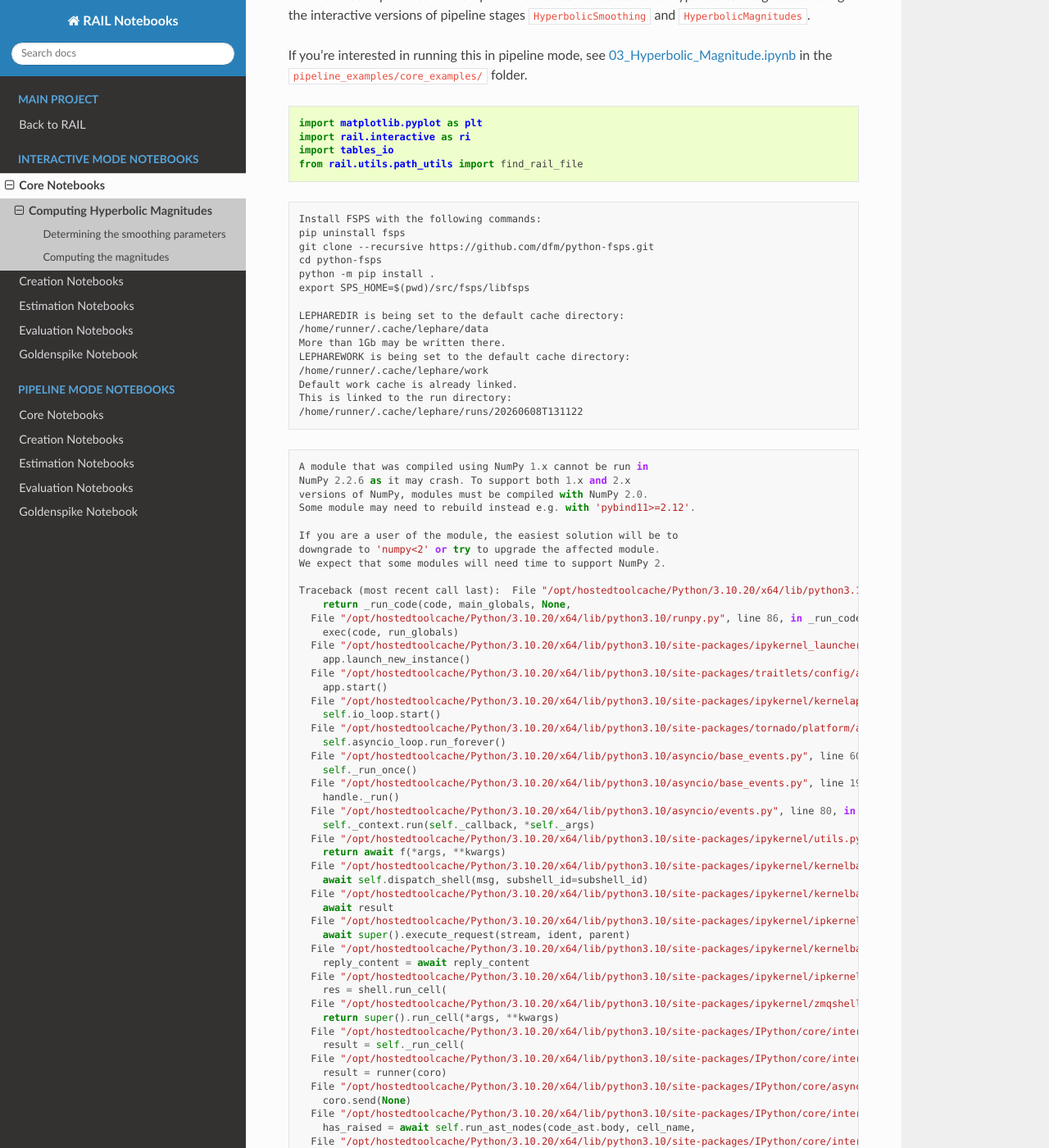
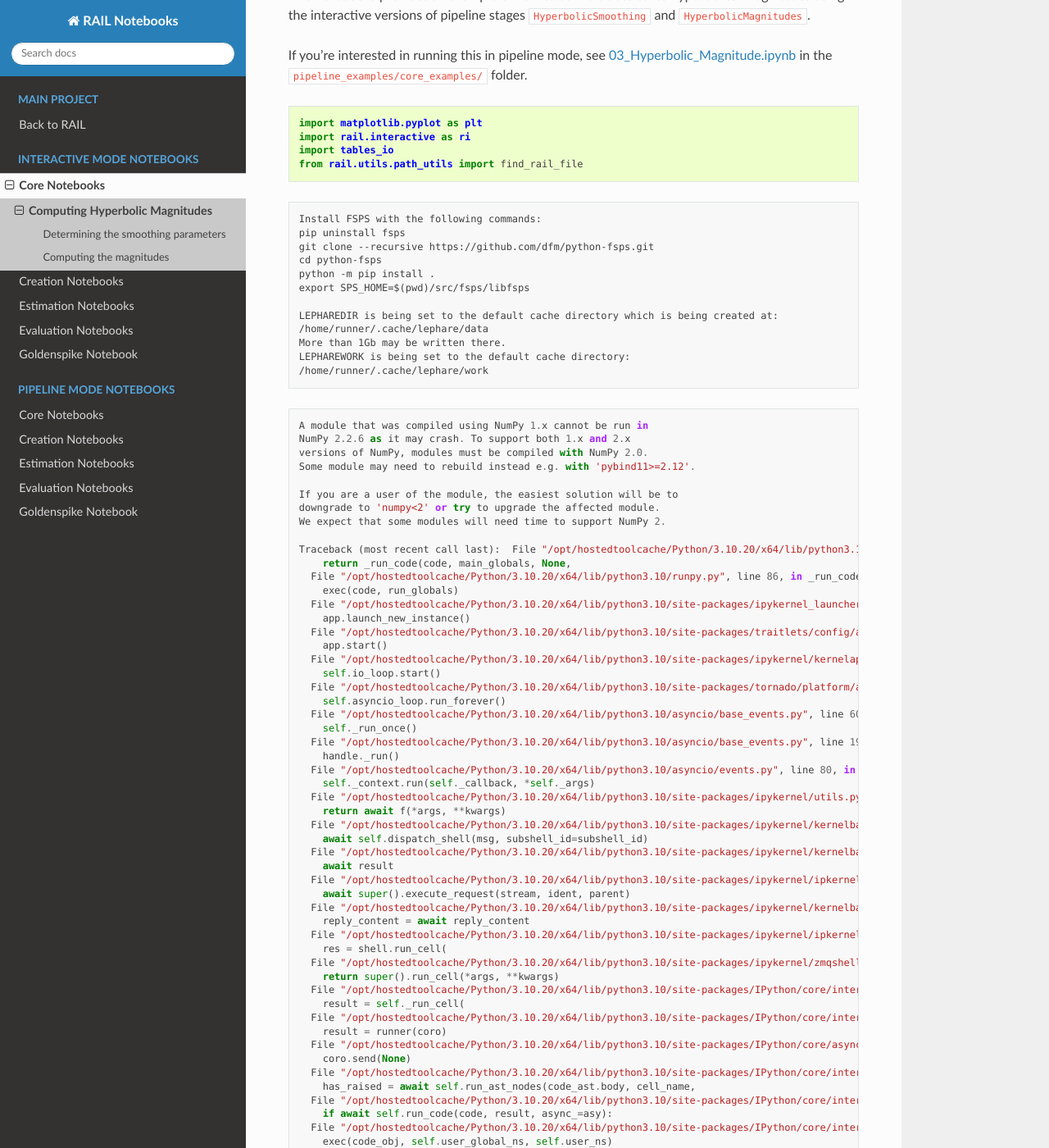
Before and after one commit to olivialynn/rail_notebooks, a Sphinx documentation site: the page built from docs/interactive_examples/rendered/core_examples/Hyperbolic_Magnitude.rst, in a window 1280 px wide and 1400 px high, scrolled down 393 px. Shown: the whole window at 82% size. Built offline with Sphinx 7.4.7 and the Read the Docs theme 3.1.0, drawn with Linux system fonts in a browser that asks for light colours; part of the change alters nothing that is shown; some of the changed text lies outside the part shown.

Commit message:
Apply automatic changes

```diff
--- a/docs/interactive_examples/rendered/core_examples/Hyperbolic_Magnitude.rst
+++ b/docs/interactive_examples/rendered/core_examples/Hyperbolic_Magnitude.rst
@@ -38,14 +38,11 @@ in the ``pipeline_examples/core_examples/`` folder.
     python -m pip install .
     export SPS_HOME=$(pwd)/src/fsps/libfsps
 
-    LEPHAREDIR is being set to the default cache directory:
+    LEPHAREDIR is being set to the default cache directory which is being created at:
     /home/runner/.cache/lephare/data
     More than 1Gb may be written there.
     LEPHAREWORK is being set to the default cache directory:
     /home/runner/.cache/lephare/work
-    Default work cache is already linked.
-    This is linked to the run directory:
-    /home/runner/.cache/lephare/runs/20260608T131122
 
 
 .. parsed-literal::
@@ -68,7 +65,7 @@ in the ``pipeline_examples/core_examples/`` folder.
         app.launch_new_instance()
       File "/opt/hostedtoolcache/Python/3.10.20/x64/lib/python3.10/site-packages/traitlets/config/application.py", line 1082, in launch_instance
         app.start()
-      File "/opt/hostedtoolcache/Python/3.10.20/x64/lib/python3.10/site-packages/ipykernel/kernelapp.py", line 758, in start
+      File "/opt/hostedtoolcache/Python/3.10.20/x64/lib/python3.10/site-packages/ipykernel/kernelapp.py", line 807, in start
         self.io_loop.start()
       File "/opt/hostedtoolcache/Python/3.10.20/x64/lib/python3.10/site-packages/tornado/platform/asyncio.py", line 211, in start
         self.asyncio_loop.run_forever()
@@ -88,9 +85,9 @@ in the ``pipeline_examples/core_examples/`` folder.
         await super().execute_request(stream, ident, parent)
       File "/opt/hostedtoolcache/Python/3.10.20/x64/lib/python3.10/site-packages/ipykernel/kernelbase.py", line 834, in execute_request
         reply_content = await reply_content
-      File "/opt/hostedtoolcache/Python/3.10.20/x64/lib/python3.10/site-packages/ipykernel/ipkernel.py", line 464, in do_execute
+      File "/opt/hostedtoolcache/Python/3.10.20/x64/lib/python3.10/site-packages/ipykernel/ipkernel.py", line 460, in do_execute
         res = shell.run_cell(
-      File "/opt/hostedtoolcache/Python/3.10.20/x64/lib/python3.10/site-packages/ipykernel/zmqshell.py", line 663, in run_cell
+      File "/opt/hostedtoolcache/Python/3.10.20/x64/lib/python3.10/site-packages/ipykernel/zmqshell.py", line 665, in run_cell
         return super().run_cell(*args, **kwargs)
       File "/opt/hostedtoolcache/Python/3.10.20/x64/lib/python3.10/site-packages/IPython/core/interactiveshell.py", line 3077, in run_cell
         result = self._run_cell(
@@ -104,7 +101,7 @@ in the ``pipeline_examples/core_examples/`` folder.
         if await self.run_code(code, result, async_=asy):
       File "/opt/hostedtoolcache/Python/3.10.20/x64/lib/python3.10/site-packages/IPython/core/interactiveshell.py", line 3579, in run_code
         exec(code_obj, self.user_global_ns, self.user_ns)
-      File "/tmp/ipykernel_4124/2416626524.py", line 2, in <module>
+      File "/tmp/ipykernel_3920/2416626524.py", line 2, in <module>
         import rail.interactive as ri
       File "/opt/hostedtoolcache/Python/3.10.20/x64/lib/python3.10/site-packages/rail/interactive/__init__.py", line 3, in <module>
         from . import calib, creation, estimation, evaluation, tools
@@ -222,17 +219,17 @@ columns and their corresponding magnitude errors.
 
 .. parsed-literal::
 
-    /opt/hostedtoolcache/Python/3.10.20/x64/lib/python3.10/site-packages/hyperbolic/magnitudes.py:285: FutureWarning: The provided callable <function nanmedian at 0x7f856418fac0> is currently using DataFrameGroupBy.median. In a future version of pandas, the provided callable will be used directly. To keep current behavior pass the string "median" instead.
+    /opt/hostedtoolcache/Python/3.10.20/x64/lib/python3.10/site-packages/hyperbolic/magnitudes.py:285: FutureWarning: The provided callable <function nanmedian at 0x7f47381f7d90> is currently using DataFrameGroupBy.median. In a future version of pandas, the provided callable will be used directly. To keep current behavior pass the string "median" instead.
       stats = df.groupby(Keys.field).agg(np.nanmedian)
-    /opt/hostedtoolcache/Python/3.10.20/x64/lib/python3.10/site-packages/hyperbolic/magnitudes.py:285: FutureWarning: The provided callable <function nanmedian at 0x7f856418fac0> is currently using DataFrameGroupBy.median. In a future version of pandas, the provided callable will be used directly. To keep current behavior pass the string "median" instead.
+    /opt/hostedtoolcache/Python/3.10.20/x64/lib/python3.10/site-packages/hyperbolic/magnitudes.py:285: FutureWarning: The provided callable <function nanmedian at 0x7f47381f7d90> is currently using DataFrameGroupBy.median. In a future version of pandas, the provided callable will be used directly. To keep current behavior pass the string "median" instead.
       stats = df.groupby(Keys.field).agg(np.nanmedian)
-    /opt/hostedtoolcache/Python/3.10.20/x64/lib/python3.10/site-packages/hyperbolic/magnitudes.py:285: FutureWarning: The provided callable <function nanmedian at 0x7f856418fac0> is currently using DataFrameGroupBy.median. In a future version of pandas, the provided callable will be used directly. To keep current behavior pass the string "median" instead.
+    /opt/hostedtoolcache/Python/3.10.20/x64/lib/python3.10/site-packages/hyperbolic/magnitudes.py:285: FutureWarning: The provided callable <function nanmedian at 0x7f47381f7d90> is currently using DataFrameGroupBy.median. In a future version of pandas, the provided callable will be used directly. To keep current behavior pass the string "median" instead.
       stats = df.groupby(Keys.field).agg(np.nanmedian)
-    /opt/hostedtoolcache/Python/3.10.20/x64/lib/python3.10/site-packages/hyperbolic/magnitudes.py:285: FutureWarning: The provided callable <function nanmedian at 0x7f856418fac0> is currently using DataFrameGroupBy.median. In a future version of pandas, the provided callable will be used directly. To keep current behavior pass the string "median" instead.
+    /opt/hostedtoolcache/Python/3.10.20/x64/lib/python3.10/site-packages/hyperbolic/magnitudes.py:285: FutureWarning: The provided callable <function nanmedian at 0x7f47381f7d90> is currently using DataFrameGroupBy.median. In a future version of pandas, the provided callable will be used directly. To keep current behavior pass the string "median" instead.
       stats = df.groupby(Keys.field).agg(np.nanmedian)
-    /opt/hostedtoolcache/Python/3.10.20/x64/lib/python3.10/site-packages/hyperbolic/magnitudes.py:285: FutureWarning: The provided callable <function nanmedian at 0x7f856418fac0> is currently using DataFrameGroupBy.median. In a future version of pandas, the provided callable will be used directly. To keep current behavior pass the string "median" instead.
+    /opt/hostedtoolcache/Python/3.10.20/x64/lib/python3.10/site-packages/hyperbolic/magnitudes.py:285: FutureWarning: The provided callable <function nanmedian at 0x7f47381f7d90> is currently using DataFrameGroupBy.median. In a future version of pandas, the provided callable will be used directly. To keep current behavior pass the string "median" instead.
       stats = df.groupby(Keys.field).agg(np.nanmedian)
-    /opt/hostedtoolcache/Python/3.10.20/x64/lib/python3.10/site-packages/hyperbolic/magnitudes.py:285: FutureWarning: The provided callable <function nanmedian at 0x7f856418fac0> is currently using DataFrameGroupBy.median. In a future version of pandas, the provided callable will be used directly. To keep current behavior pass the string "median" instead.
+    /opt/hostedtoolcache/Python/3.10.20/x64/lib/python3.10/site-packages/hyperbolic/magnitudes.py:285: FutureWarning: The provided callable <function nanmedian at 0x7f47381f7d90> is currently using DataFrameGroupBy.median. In a future version of pandas, the provided callable will be used directly. To keep current behavior pass the string "median" instead.
       stats = df.groupby(Keys.field).agg(np.nanmedian)
 
 
@@ -395,7 +392,7 @@ magnitude errors and the output table of ``HyperbolicSmoothing``.
 
 .. parsed-literal::
 
-    /opt/hostedtoolcache/Python/3.10.20/x64/lib/python3.10/site-packages/rail/tools/photometry_tools.py:319: FutureWarning: The provided callable <function nanmedian at 0x7f856418fac0> is currently using SeriesGroupBy.median. In a future version of pandas, the provided callable will be used directly. To keep current behavior pass the string "median" instead.
+    /opt/hostedtoolcache/Python/3.10.20/x64/lib/python3.10/site-packages/rail/tools/photometry_tools.py:319: FutureWarning: The provided callable <function nanmedian at 0x7f47381f7d90> is currently using SeriesGroupBy.median. In a future version of pandas, the provided callable will be used directly. To keep current behavior pass the string "median" instead.
       .agg(np.nanmedian)
 
 
```
Also changed, not shown: 1 other file.
